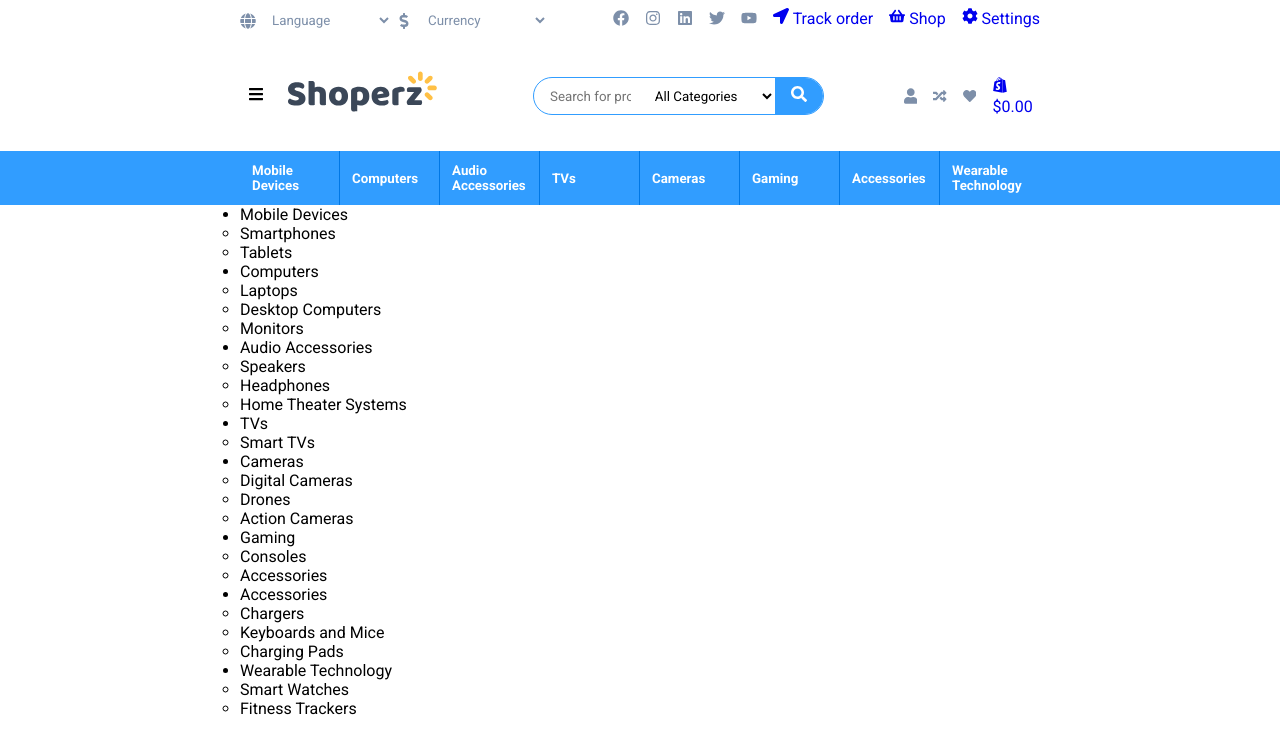
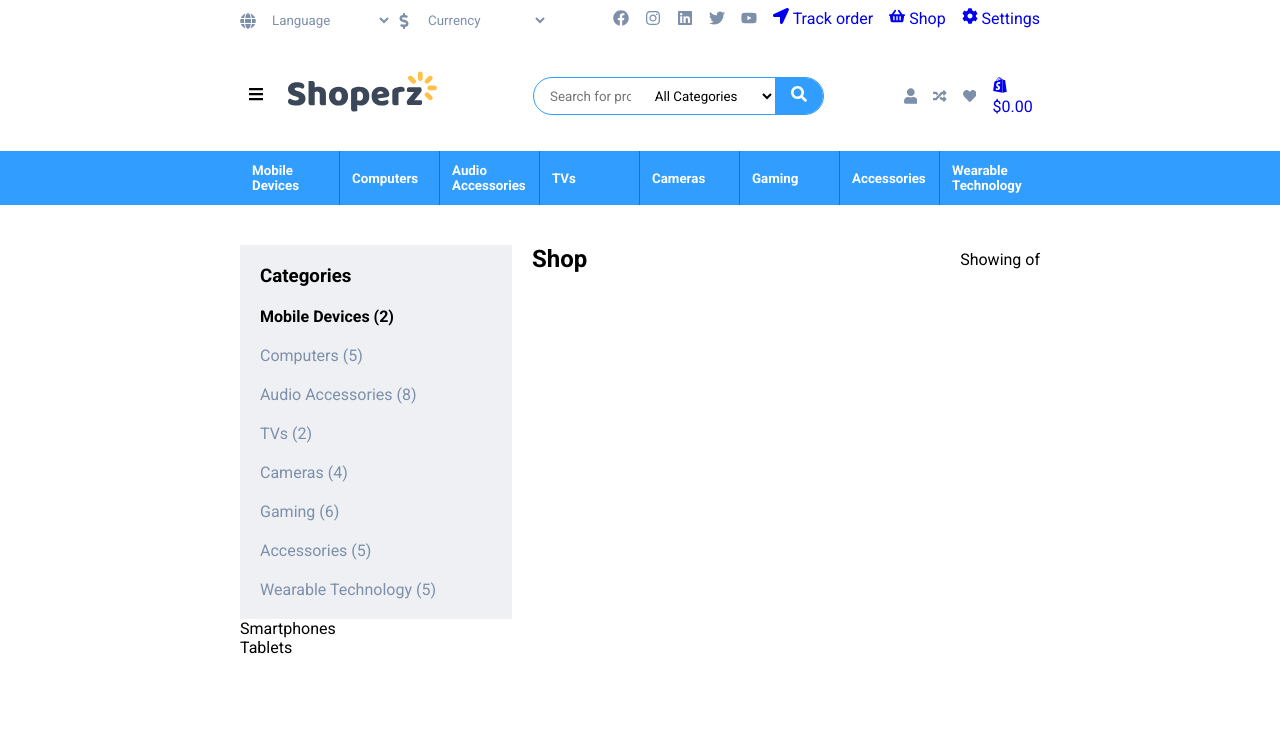
Before and after one commit to gkartsivadze/e-commerce, a React (Vite) app: page /shop in a window 1280 px wide. Shown: the top 754 px of the page. Built offline with nearby package versions, Linux system fonts and the light colour scheme.

Commit message:
Improved shop page

```diff
--- /dev/null
+++ b/src/components/subcomponents/HeadController.jsx
@@ -0,0 +1,8 @@
+export default function HeadController({ items, itemsOf }) {
+    return (
+        <div className="flex-row-wrapper">
+            <h1>Shop</h1>
+            <p>Showing {items} of {itemsOf}</p>
+        </div>
+    )
+};
--- a/src/custom.scss
+++ b/src/custom.scss
@@ -222,3 +222,28 @@
 
     background-color: var(--grey-100);
 }
+
+#filter_panel {
+    .grid-column {
+        background-color: var(--grey-100);
+        padding: 20px;
+        gap: 20px;
+
+        input {
+            visibility: hidden;
+            position: absolute;
+            &:checked + label {
+                color: black;
+                font-weight: bold;
+            }
+        }
+        label {
+            color: var(--grey-600);
+            cursor: pointer;
+        }
+    }
+}
+
+#product_grid {
+    width: 100%;
+}
--- a/src/directories/Shop.jsx
+++ b/src/directories/Shop.jsx
@@ -1,22 +1,42 @@
+import React, { useState } from 'react'
 import { categories } from '../data.json'
+import HeadController from '../components/subcomponents/HeadController'
 
 export default function Shop() {
+    const [current, setCurrent] = useState(1)
+
     return (
-    <main className='default-padding'>
-        <aside>
-            <ul>
-                { categories.map(category =>
-                    <li>
-                        { category.name }
-                        <ul>
-                            { category.subcategories.map(subcategories => <li>{ subcategories.name }</li>) }
-                        </ul>
-                    </li>) }
-            </ul>
-        </aside>
-        <section>
-
-        </section>
-    </main>
+        <main id="shop_page" className='default-padding'>
+            <aside id="filter_panel">
+                <div className='grid-column'>
+                <h3>Categories</h3>
+                    {categories.map(category =>
+                        <React.Fragment key={category.id}>
+                            <input
+                                id={`category_controller_${category.id}`}
+                                name="category"
+                                type="radio"
+                                defaultChecked={category.id == 1}
+                                onClick={() => setCurrent(category.id)} />
+                            <label
+                                htmlFor={`category_controller_${category.id}`}
+                            >
+                                {category.name} ({category.subcategories.reduce((acc, subCategory) => {
+                                    return acc +     subCategory.items.length
+                                }, 0)})
+                            </label>
+                        </React.Fragment>)}
+                </div>
+                <ul>
+                    {categories
+                        .find(category => category.id == current)
+                        .subcategories
+                        .map(subCategory => <li key={subCategory.name} > {subCategory.name} </li>)}
+                </ul>
+            </aside>
+            <section id="product_grid">
+                <HeadController />
+            </section>
+        </main>
     )
 };
--- a/src/index.scss
+++ b/src/index.scss
@@ -148,10 +148,6 @@ nav {
     color: black;
   }
 
-  ul {
-    list-style: none;
-  }
-
   li {
     margin-block: 0.5rem;
 
@@ -196,8 +192,6 @@ footer {
 
   ul {
     width: 272px;
-
-    list-style: none;
 
     li {
       &:nth-of-type(1) {
@@ -434,6 +428,16 @@ main {
   gap: 20px;
 }
 
+#shop_page {
+  padding-block: 40px;
+  display: flex;
+  gap: 20px;
+
+  #filter_panel {
+    flex: 0 0 272px;
+  }
+}
+
 #side_menu {
   position: fixed;
   left: 0;
@@ -459,7 +463,6 @@ main {
     transform: translate(0);
     box-shadow: 0 0 1rem var(--grey-200);
   }
-
 }
 
 .filter_list {
@@ -504,6 +507,15 @@ main {
 
   ul {
     overflow: hidden;
-    list-style: none
   }
 }
+
+
+
+ul {
+  list-style: none;
+}
+
+.grid-column {
+  display: grid;
+}
```
